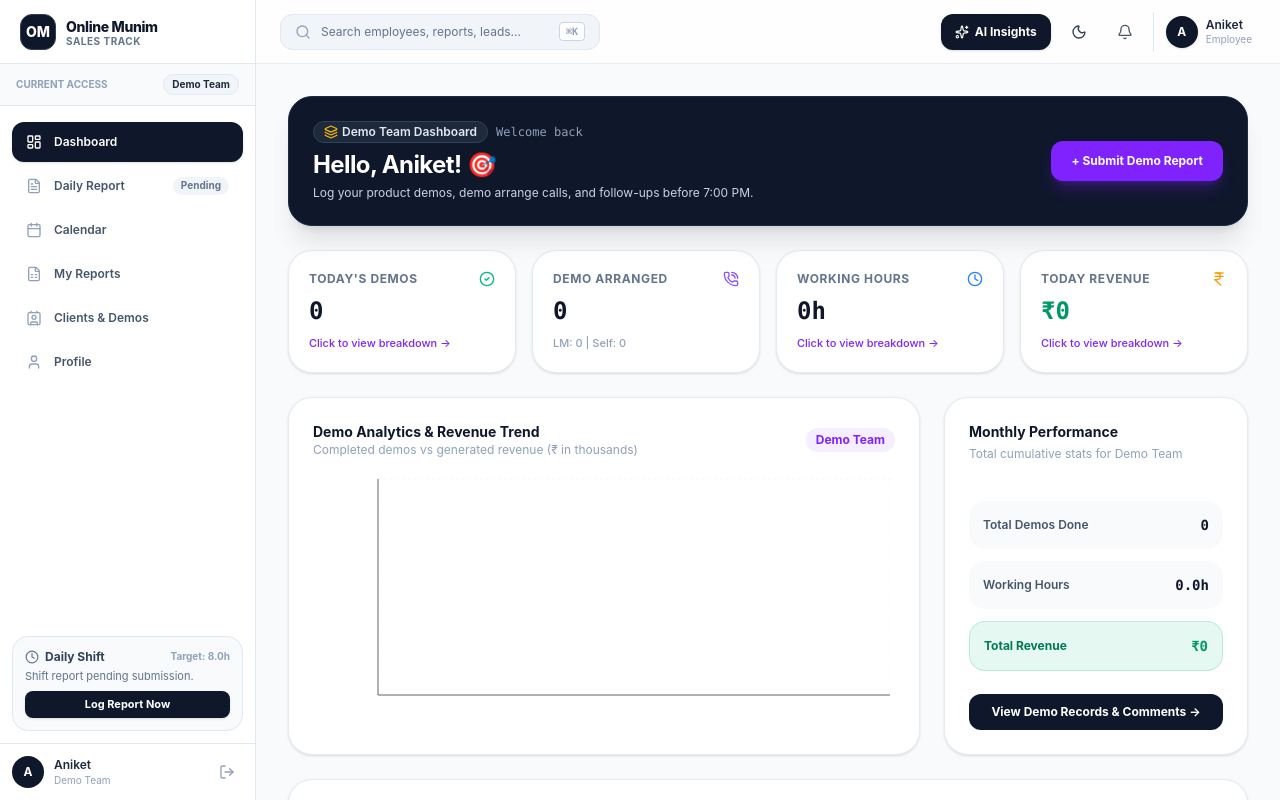
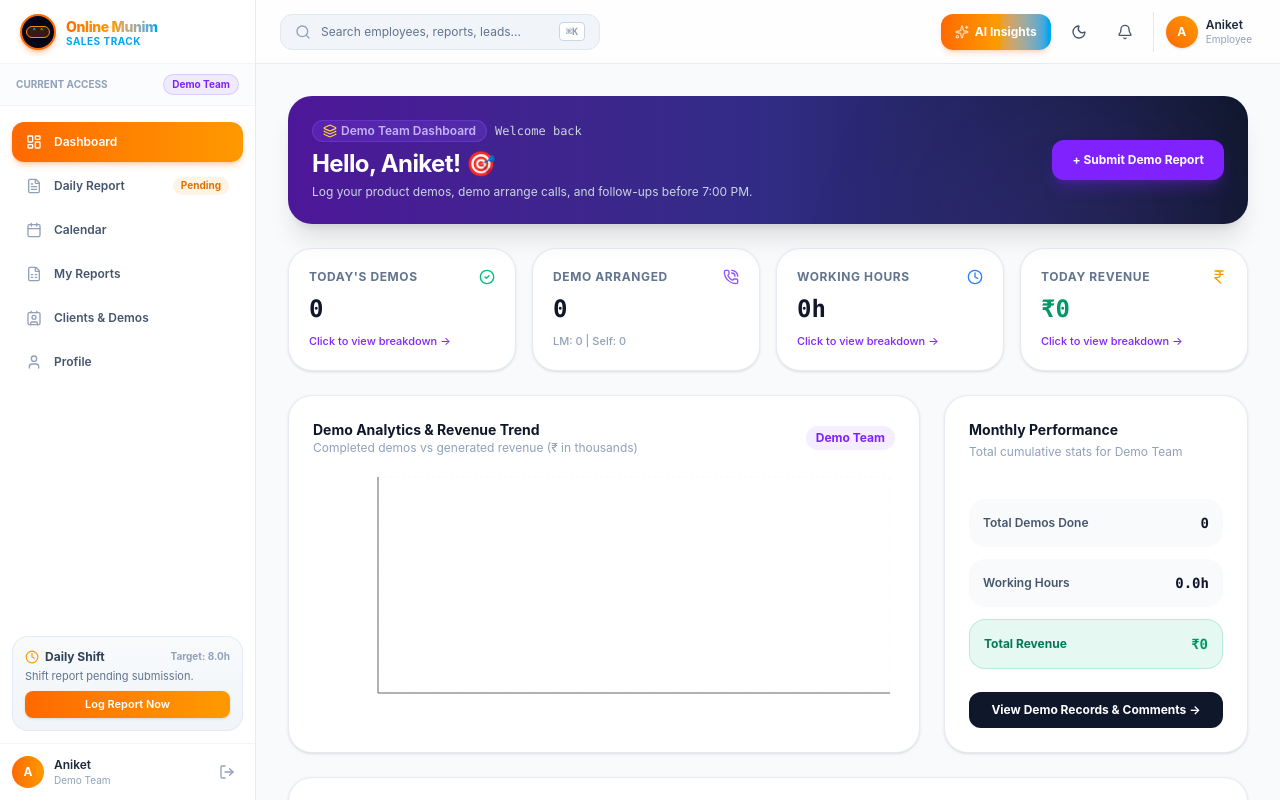
Before and after one commit to suraj127/daily, a Next.js app: page / in a window 1280 px wide. Built offline with nearby package versions, Linux system fonts and the light colour scheme.

Commit message:
Rollback monochrome theme and restore full rich color palette across all dashboards and navigation

```diff
--- a/components/dashboard/DemoTeamDashboard.tsx
+++ b/components/dashboard/DemoTeamDashboard.tsx
@@ -77,14 +77,15 @@ export default function DemoTeamDashboard() {
   return (
     <div className="space-y-6 pb-12 font-sans">
       {/* Welcome Banner */}
-      <div className="p-6 rounded-3xl bg-slate-900 dark:bg-slate-900 text-white relative overflow-hidden shadow-xl border border-slate-800">
+      <div className="p-6 rounded-3xl bg-gradient-to-r from-violet-900 via-indigo-900 to-slate-900 text-white relative overflow-hidden shadow-xl">
+        <div className="absolute top-0 right-0 w-80 h-80 bg-violet-500/10 rounded-full blur-3xl pointer-events-none" />
         <div className="flex flex-col md:flex-row md:items-center justify-between gap-4 relative z-10">
           <div>
             <div className="flex items-center gap-2 mb-1.5">
-              <span className="px-2.5 py-0.5 rounded-full bg-slate-800 text-slate-200 text-xs font-semibold border border-slate-700 flex items-center gap-1">
-                <Layers className="w-3.5 h-3.5 text-amber-400" /> Demo Team Dashboard
+              <span className="px-2.5 py-0.5 rounded-full bg-violet-500/20 text-violet-300 text-xs font-semibold border border-violet-500/30 flex items-center gap-1">
+                <Layers className="w-3.5 h-3.5 text-amber-300" /> Demo Team Dashboard
               </span>
-              <span className="text-xs text-slate-400 font-mono">Welcome back</span>
+              <span className="text-xs text-slate-300 font-mono">Welcome back</span>
             </div>
             <h1 className="text-2xl font-bold tracking-tight">
               Hello, {currentUser?.name}! 🎯
--- a/components/dashboard/PostSaleDashboard.tsx
+++ b/components/dashboard/PostSaleDashboard.tsx
@@ -29,12 +29,12 @@ export default function PostSaleDashboard() {
 
   return (
     <div className="space-y-6 pb-12 font-sans">
-      <div className="p-6 rounded-3xl bg-slate-900 dark:bg-slate-900 text-white relative overflow-hidden shadow-xl border border-slate-800">
+      <div className="p-6 rounded-3xl bg-gradient-to-r from-emerald-900 via-teal-900 to-slate-900 text-white relative overflow-hidden shadow-xl">
         <div className="flex flex-col md:flex-row md:items-center justify-between gap-4 relative z-10">
           <div>
             <div className="flex items-center gap-2 mb-1.5">
-              <span className="px-2.5 py-0.5 rounded-full bg-slate-800 text-slate-200 text-xs font-semibold border border-slate-700 flex items-center gap-1">
-                <Headphones className="w-3.5 h-3.5 text-slate-300" /> Post Sale Dashboard
+              <span className="px-2.5 py-0.5 rounded-full bg-emerald-500/20 text-emerald-300 text-xs font-semibold border border-emerald-500/30 flex items-center gap-1">
+                <Headphones className="w-3.5 h-3.5 text-emerald-300" /> Post Sale Dashboard
               </span>
             </div>
             <h1 className="text-2xl font-bold tracking-tight">
--- a/components/dashboard/RecoveryTeamDashboard.tsx
+++ b/components/dashboard/RecoveryTeamDashboard.tsx
@@ -29,12 +29,12 @@ export default function RecoveryTeamDashboard() {
 
   return (
     <div className="space-y-6 pb-12 font-sans">
-      <div className="p-6 rounded-3xl bg-slate-900 dark:bg-slate-900 text-white relative overflow-hidden shadow-xl border border-slate-800">
+      <div className="p-6 rounded-3xl bg-gradient-to-r from-rose-900 via-pink-900 to-slate-900 text-white relative overflow-hidden shadow-xl">
         <div className="flex flex-col md:flex-row md:items-center justify-between gap-4 relative z-10">
           <div>
             <div className="flex items-center gap-2 mb-1.5">
-              <span className="px-2.5 py-0.5 rounded-full bg-slate-800 text-slate-200 text-xs font-semibold border border-slate-700 flex items-center gap-1">
-                <DollarSign className="w-3.5 h-3.5 text-slate-300" /> Recovery Team Dashboard
+              <span className="px-2.5 py-0.5 rounded-full bg-rose-500/20 text-rose-300 text-xs font-semibold border border-rose-500/30 flex items-center gap-1">
+                <DollarSign className="w-3.5 h-3.5 text-rose-300" /> Recovery Team Dashboard
               </span>
             </div>
             <h1 className="text-2xl font-bold tracking-tight">
--- a/components/layout/Header.tsx
+++ b/components/layout/Header.tsx
@@ -68,9 +68,9 @@ export default function Header({
         <button
           type="button"
           onClick={onOpenAIModal}
-          className="h-9 px-3.5 rounded-xl bg-slate-900 dark:bg-white text-white dark:text-slate-900 text-xs font-bold shadow-sm flex items-center gap-1.5 transition-all active:scale-95 hover:bg-slate-800 dark:hover:bg-slate-100"
+          className="h-9 px-3.5 rounded-xl bg-gradient-to-r from-orange-500 via-amber-500 to-sky-500 hover:from-orange-600 hover:to-sky-600 text-white text-xs font-bold shadow-md shadow-orange-500/20 flex items-center gap-1.5 transition-all active:scale-95"
         >
-          <Sparkles className="w-3.5 h-3.5" />
+          <Sparkles className="w-3.5 h-3.5 text-white animate-pulse" />
           <span className="hidden sm:inline">AI Insights</span>
         </button>
 
@@ -81,7 +81,7 @@ export default function Header({
           className="p-2.5 rounded-xl text-slate-600 dark:text-slate-300 hover:bg-slate-100 dark:hover:bg-slate-800 transition-colors"
           title={`Switch to ${theme === 'light' ? 'Dark' : 'Light'} Mode`}
         >
-          {theme === 'light' ? <Moon className="w-4 h-4 text-slate-700" /> : <Sun className="w-4 h-4 text-slate-300" />}
+          {theme === 'light' ? <Moon className="w-4 h-4 text-slate-600" /> : <Sun className="w-4 h-4 text-amber-400" />}
         </button>
 
         {/* Notifications Popover */}
@@ -93,7 +93,7 @@ export default function Header({
           >
             <Bell className="w-4 h-4" />
             {unreadCount > 0 && (
-              <span className="absolute top-1.5 right-1.5 w-2.5 h-2.5 bg-slate-900 dark:bg-white rounded-full border-2 border-white dark:border-slate-900" />
+              <span className="absolute top-1.5 right-1.5 w-2.5 h-2.5 bg-orange-500 rounded-full border-2 border-white dark:border-slate-900" />
             )}
           </button>
 
@@ -109,7 +109,7 @@ export default function Header({
                   <h4 className="text-xs font-bold uppercase tracking-wider text-slate-700 dark:text-slate-300">
                     Notifications ({notifications.length})
                   </h4>
-                  <span className="text-[10px] text-slate-400 font-medium">Auto-synced</span>
+                  <span className="text-[10px] text-orange-500 font-medium">Auto-synced</span>
                 </div>
 
                 <div className="space-y-2 max-h-64 overflow-y-auto">
@@ -120,7 +120,7 @@ export default function Header({
                       className={`p-2.5 rounded-xl text-xs cursor-pointer transition-colors ${
                         n.isRead
                           ? 'bg-slate-50 dark:bg-slate-800/50 text-slate-500'
-                          : 'bg-slate-100 dark:bg-slate-800 text-slate-900 dark:text-slate-100 font-medium border-l-2 border-slate-900 dark:border-white'
+                          : 'bg-orange-50 dark:bg-orange-950/40 text-slate-800 dark:text-slate-200 font-medium border-l-2 border-orange-500'
                       }`}
                     >
                       <div className="font-semibold text-slate-900 dark:text-slate-100">{n.title}</div>
@@ -140,7 +140,7 @@ export default function Header({
             onClick={() => setIsUserMenuOpen(!isUserMenuOpen)}
             className="flex items-center gap-2 p-1 rounded-xl hover:bg-slate-100 dark:hover:bg-slate-800 transition-colors text-left"
           >
-            <div className="w-8 h-8 rounded-full bg-slate-900 dark:bg-white text-white dark:text-slate-900 font-bold text-xs flex items-center justify-center shadow-sm">
+            <div className="w-8 h-8 rounded-full bg-gradient-to-tr from-orange-500 to-amber-500 text-white font-bold text-xs flex items-center justify-center shadow-sm">
               {currentUser?.name?.charAt(0) || 'U'}
             </div>
             <div className="hidden lg:block text-xs">
--- a/components/layout/Sidebar.tsx
+++ b/components/layout/Sidebar.tsx
@@ -96,23 +96,38 @@ export default function Sidebar({
   };
 
   const getTeamColor = () => {
-    return 'bg-slate-100 dark:bg-slate-800 text-slate-800 dark:text-slate-200 border-slate-200 dark:border-slate-700';
+    if (currentUser?.role === 'ADMIN') return 'bg-amber-500/10 text-amber-600 border-amber-500/20';
+    switch (currentUser?.team) {
+      case 'DEMO_TEAM':
+        return 'bg-violet-500/10 text-violet-600 border-violet-500/20';
+      case 'LEAD_MANAGEMENT':
+        return 'bg-blue-500/10 text-blue-600 border-blue-500/20';
+      case 'POST_SALE':
+        return 'bg-emerald-500/10 text-emerald-600 border-emerald-500/20';
+      case 'RECOVERY_TEAM':
+        return 'bg-rose-500/10 text-rose-600 border-rose-500/20';
+      default:
+        return 'bg-slate-500/10 text-slate-600 border-slate-500/20';
+    }
   };
 
   const sidebarContent = (
-    <div className="flex flex-col h-full bg-white dark:bg-slate-950 border-r border-slate-200 dark:border-slate-800 w-64 transition-colors">
+    <div className="flex flex-col h-full bg-white dark:bg-slate-900 border-r border-slate-200/80 dark:border-slate-800/80 w-64 transition-colors">
       {/* Online Munim Sales Track Header Logo */}
-      <div className="h-16 px-5 flex items-center justify-between border-b border-slate-200 dark:border-slate-800">
+      <div className="h-16 px-5 flex items-center justify-between border-b border-slate-100 dark:border-slate-800/80">
         <div className="flex items-center gap-2.5">
           {/* Logo Robot Badge */}
-          <div className="w-9 h-9 rounded-xl bg-slate-900 dark:bg-slate-100 border border-slate-700 dark:border-slate-300 flex items-center justify-center text-white dark:text-slate-900 shrink-0 font-extrabold text-sm">
-            OM
+          <div className="w-9 h-9 rounded-full bg-slate-950 border-2 border-orange-500 flex items-center justify-center shadow-md shadow-orange-500/30 text-white shrink-0 relative overflow-hidden">
+            <div className="w-6 h-3 rounded-full border border-orange-400 bg-orange-500/20 flex items-center justify-center gap-1">
+              <span className="text-[7px] font-bold text-sky-400">^</span>
+              <span className="text-[7px] font-bold text-emerald-400">^</span>
+            </div>
           </div>
           <div>
-            <span className="font-extrabold text-sm tracking-tight text-slate-900 dark:text-white">
+            <span className="font-extrabold text-sm tracking-tight bg-gradient-to-r from-orange-500 via-amber-500 to-sky-500 bg-clip-text text-transparent">
               Online Munim
             </span>
-            <div className="text-[10px] font-bold text-slate-500 dark:text-slate-400 tracking-wider uppercase -mt-1">
+            <div className="text-[10px] font-bold text-sky-500 dark:text-sky-400 tracking-wider uppercase -mt-1">
               Sales Track
             </div>
           </div>
@@ -130,7 +145,7 @@ export default function Sidebar({
       </div>
 
       {/* Team Badge Indicator */}
-      <div className="px-4 py-2.5 bg-slate-50 dark:bg-slate-900 border-b border-slate-200 dark:border-slate-800 flex items-center justify-between">
+      <div className="px-4 py-2.5 bg-slate-50/50 dark:bg-slate-800/30 border-b border-slate-100 dark:border-slate-800/50 flex items-center justify-between">
         <span className="text-[10px] uppercase font-bold text-slate-400">Current Access</span>
         <span className={`px-2 py-0.5 text-[10px] font-bold rounded-full border ${getTeamColor()}`}>
           {getTeamLabel()}
@@ -152,14 +167,14 @@ export default function Sidebar({
               }}
               className={`w-full h-10 px-3.5 rounded-xl text-xs font-semibold flex items-center justify-between transition-all group ${
                 isActive
-                  ? 'bg-slate-900 text-white dark:bg-white dark:text-slate-900 font-bold shadow-sm'
+                  ? 'bg-gradient-to-r from-orange-500 to-amber-500 text-white shadow-md shadow-orange-500/25 font-bold'
                   : 'text-slate-600 dark:text-slate-400 hover:bg-slate-100 dark:hover:bg-slate-800/60 hover:text-slate-900 dark:hover:text-slate-200'
               }`}
             >
               <div className="flex items-center gap-3">
                 <Icon
                   className={`w-4 h-4 transition-transform group-hover:scale-110 ${
-                    isActive ? 'text-white dark:text-slate-900' : 'text-slate-400 dark:text-slate-500'
+                    isActive ? 'text-white' : 'text-slate-400 dark:text-slate-500'
                   }`}
                 />
                 <span>{item.label}</span>
@@ -169,8 +184,8 @@ export default function Sidebar({
                 <span
                   className={`px-2 py-0.5 text-[10px] rounded-full font-bold ${
                     isActive
-                      ? 'bg-white/20 text-white dark:bg-slate-900/20 dark:text-slate-900'
-                      : 'bg-slate-100 dark:bg-slate-800 text-slate-500'
+                      ? 'bg-white/20 text-white'
+                      : item.badgeColor || 'bg-slate-100 dark:bg-slate-800 text-slate-500'
                   }`}
                 >
                   {item.badge}
@@ -183,10 +198,10 @@ export default function Sidebar({
 
       {/* Daily Shift Status Widget */}
       {currentUser?.role === 'EMPLOYEE' && (
-        <div className="p-3 m-3 rounded-2xl bg-slate-50 dark:bg-slate-900 border border-slate-200 dark:border-slate-800 text-xs">
+        <div className="p-3 m-3 rounded-2xl bg-gradient-to-b from-slate-50 to-slate-100 dark:from-slate-800/50 dark:to-slate-800/20 border border-slate-200/80 dark:border-slate-800 text-xs">
           <div className="flex items-center justify-between text-slate-700 dark:text-slate-300 font-bold mb-1">
             <span className="flex items-center gap-1.5">
-              <Clock className="w-3.5 h-3.5 text-slate-500" /> Daily Shift
+              <Clock className="w-3.5 h-3.5 text-amber-500" /> Daily Shift
             </span>
             <span className="text-[10px] text-slate-400">Target: 8.0h</span>
           </div>
@@ -204,7 +219,7 @@ export default function Sidebar({
                 setActiveTab('daily-report');
                 if (onCloseMobile) onCloseMobile();
               }}
-              className="w-full py-1.5 rounded-lg bg-slate-900 hover:bg-slate-800 dark:bg-white dark:hover:bg-slate-100 text-white dark:text-slate-900 text-[11px] font-bold transition-colors text-center shadow-sm"
+              className="w-full py-1.5 rounded-lg bg-gradient-to-r from-orange-500 to-amber-500 hover:from-orange-400 hover:to-amber-400 text-white text-[11px] font-semibold transition-colors text-center shadow-sm"
             >
               Log Report Now
             </button>
@@ -213,9 +228,9 @@ export default function Sidebar({
       )}
 
       {/* User Footer & Logout */}
-      <div className="p-3 border-t border-slate-200 dark:border-slate-800 flex items-center justify-between">
+      <div className="p-3 border-t border-slate-100 dark:border-slate-800/80 flex items-center justify-between">
         <div className="flex items-center gap-2.5 truncate">
-          <div className="w-8 h-8 rounded-full bg-slate-900 dark:bg-white text-white dark:text-slate-900 font-bold text-xs flex items-center justify-center shrink-0">
+          <div className="w-8 h-8 rounded-full bg-gradient-to-r from-orange-500 to-amber-500 text-white font-bold text-xs flex items-center justify-center shrink-0">
             {currentUser?.name?.charAt(0) || 'U'}
           </div>
           <div className="truncate">
```
Also changed, not shown: components/auth/LoginPage.tsx (+8 -4 lines), components/dashboard/AdminDashboard.tsx (+21 -20 lines), components/dashboard/EmployeeDashboard.tsx (+5 -4 lines), components/dashboard/LeadManagementDashboard.tsx (+5 -4 lines).
